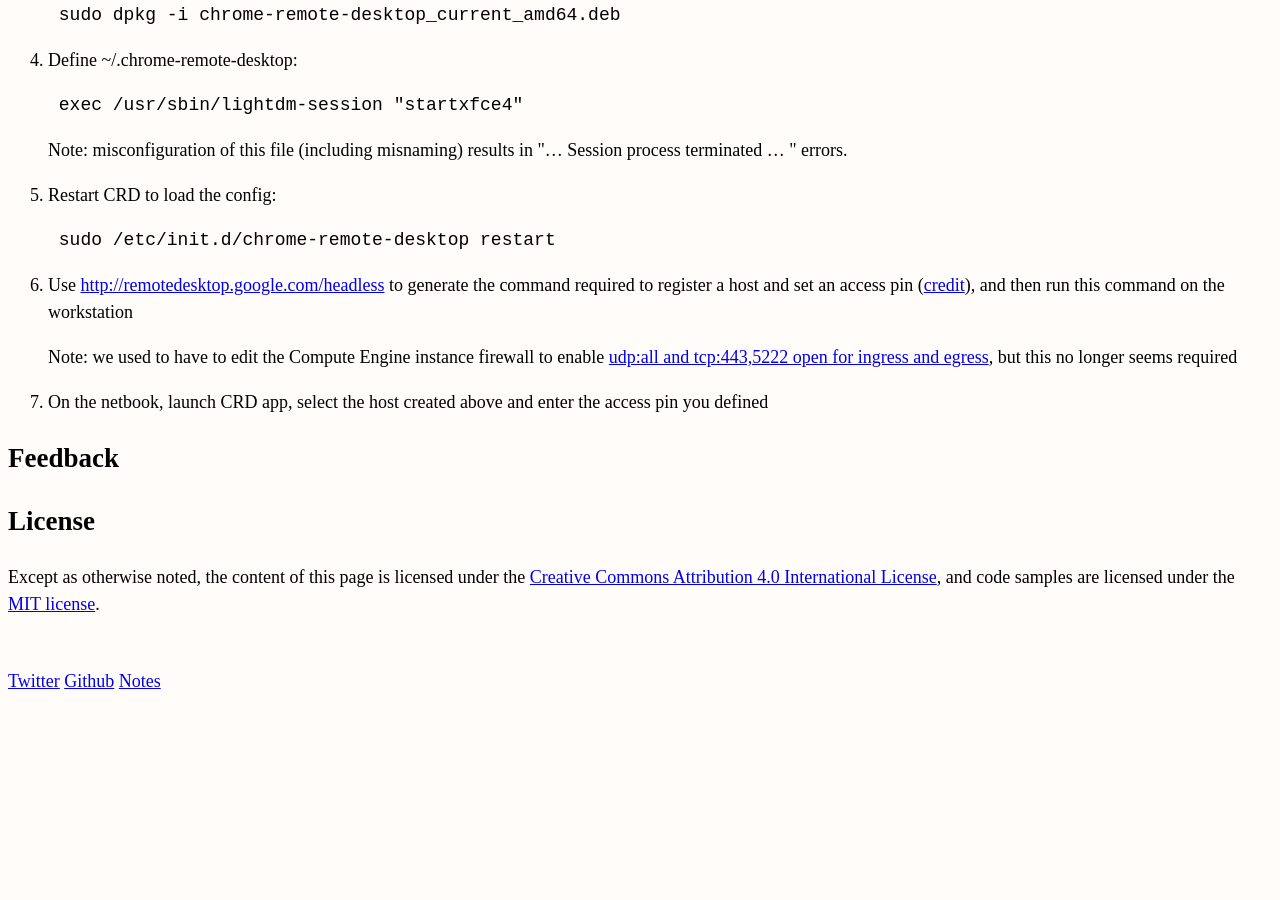
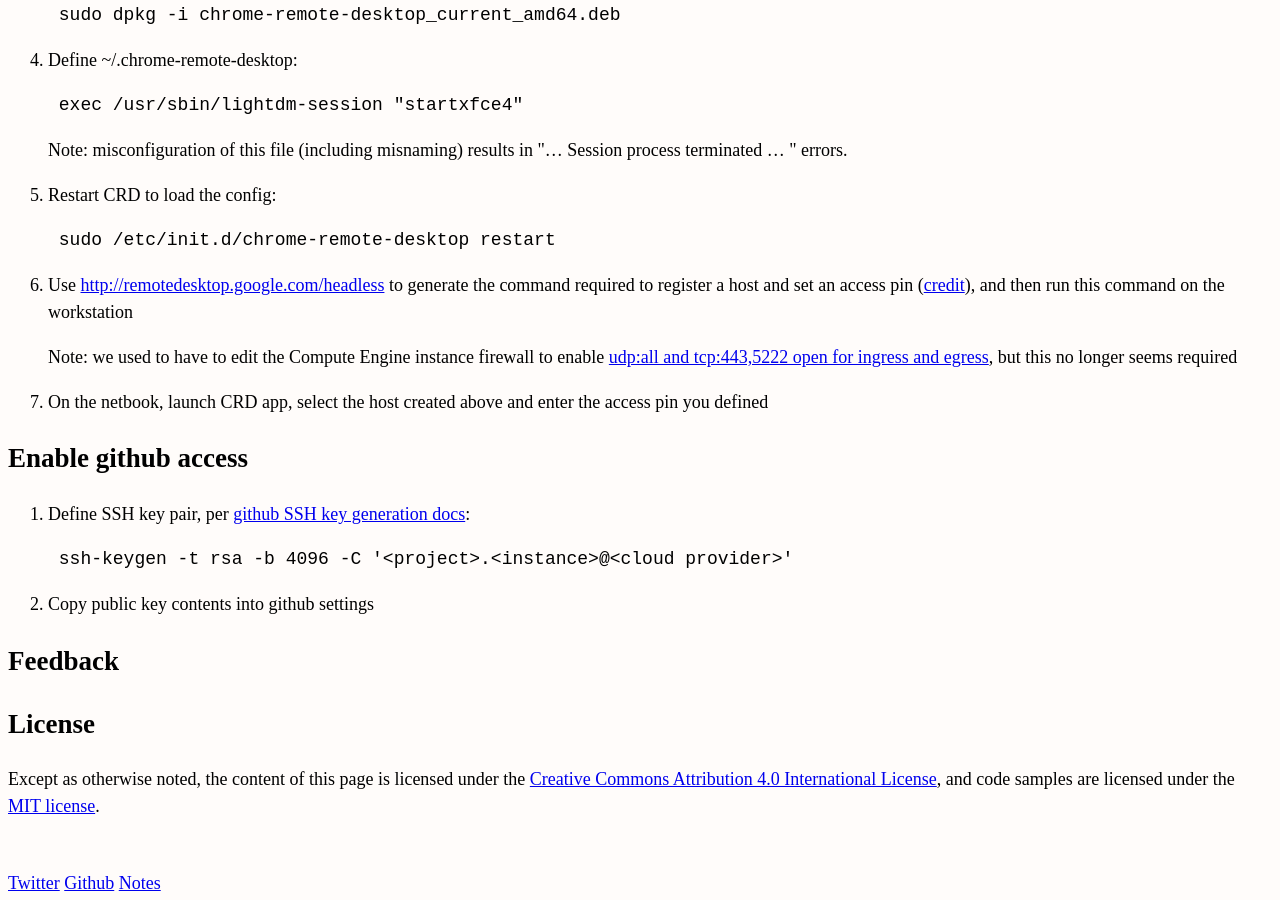
Before and after one commit to erikeldridge/erikeldridge.github.com, a Jekyll site: the page built from _posts/2019-03-02-google-cloud-workstation.md, in a window 1280 px wide and 900 px high, scrolled down 1141 px. Built offline with Jekyll 4.4.1, drawn with Linux system fonts in a browser that asks for light colours; nearby versions of some CDN libraries; before the commit the page ends 1839 px from its top, so only the background shows below that.

Commit message:
Update from Forestry.io erikeldridge@gmail.com updated _posts/2019-03-02-google-cloud-workstation.md

```diff
--- a/_posts/2019-03-02-google-cloud-workstation.md
+++ b/_posts/2019-03-02-google-cloud-workstation.md
@@ -1,10 +1,13 @@
 ---
 layout: post
 title: 'Google Cloud workstation '
-date: 2019-03-02 20:02:58 -0800
+date: 2019-03-09 16:21:54 -0800
 tags:
 - netbook
 - gcloud
+- github
+- ssh
+comments: true
 
 ---
 ## Assumptions
@@ -57,3 +60,11 @@
 
    Note: we used to have to edit the Compute Engine instance firewall to enable [udp:all and tcp:443,5222 open for ingress and egress](https://support.google.com/chrome/answer/1649523 "Access another computer with Chrome Remote Desktop docs"), but this no longer seems required
 7. On the netbook, launch CRD app, select the host created above and enter the access pin you defined
+
+## Enable github access
+
+1. Define SSH key pair, per [github SSH key generation docs](https://help.github.com/en/articles/generating-a-new-ssh-key-and-adding-it-to-the-ssh-agent#generating-a-new-ssh-key "Github SSH key generation documentation"):
+
+        ssh-keygen -t rsa -b 4096 -C '<project>.<instance>@<cloud provider>'
+
+1. Copy public key contents into github settings
```
Also changed, not shown: .forestry/front_matter/templates/post.yml.
